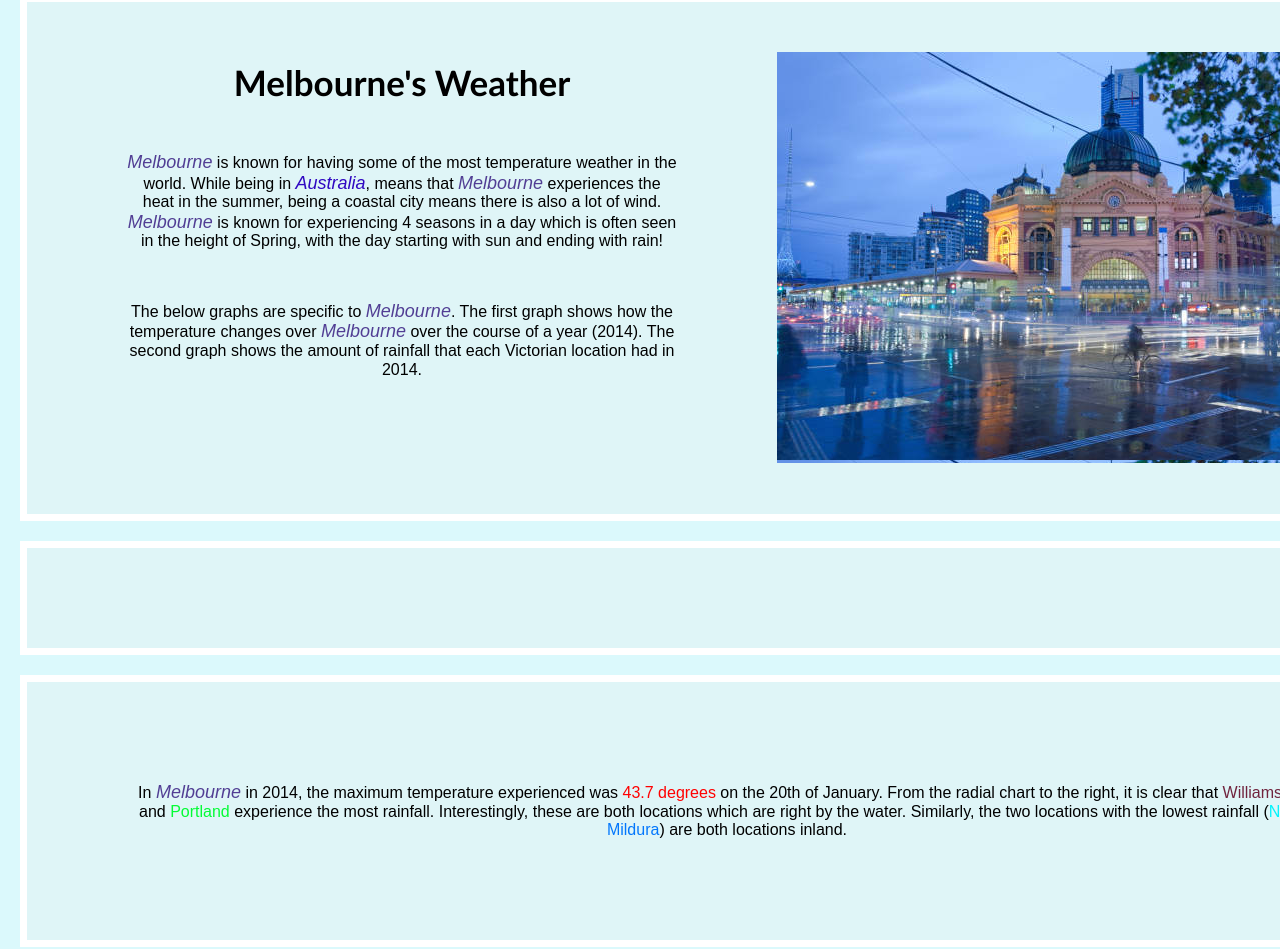
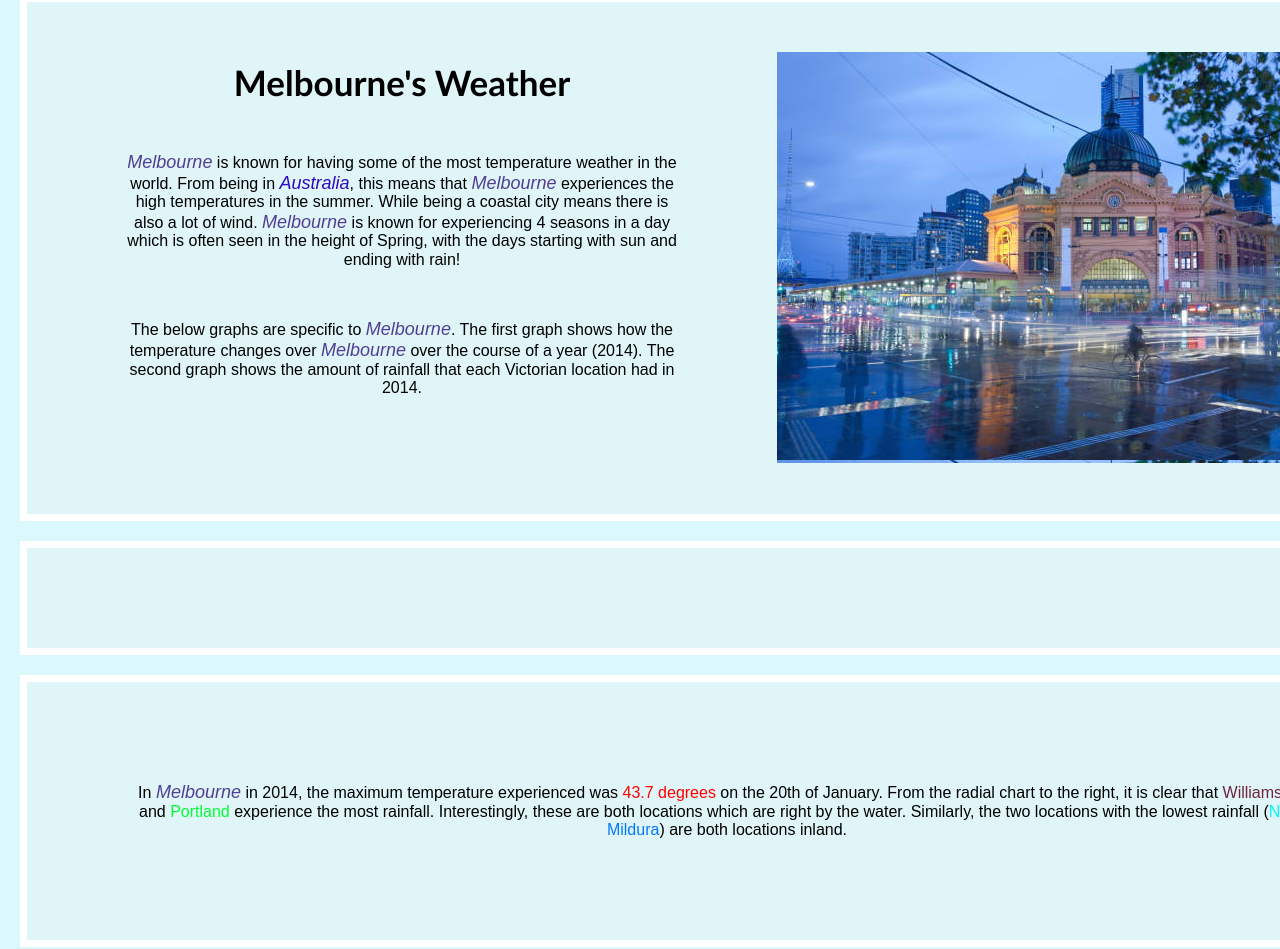
Before and after one commit to aliceb123/Visualisation2REAL, a plain HTML site: page index.html in a window 1280 px wide. Shown: the part 1575-2524 px from the top of the page. Drawn offline with nearby package versions, Linux system fonts and the light colour scheme; a script that the page names is missing.

Commit message:
Update index.html

```diff
--- a/index.html
+++ b/index.html
@@ -141,8 +141,8 @@ vegaEmbed('#bar_chart', spec2).then(function(result) {
       <p align = "center">
 
         <p3>Melbourne</p3> is known for having some of the most temperature weather in the world.
-        While being in <p2>Australia</p2>, means that <p3>Melbourne</p3> experiences the heat in the summer, being a coastal city means there is also a lot of wind.
-        <p3>Melbourne</p3> is known for experiencing 4 seasons in a day which is often seen in the height of Spring, with the day starting with sun and ending with rain! </p>
+        From being in <p2>Australia</p2>, this means that <p3>Melbourne</p3> experiences the high temperatures in the summer. While being a coastal city means there is also a lot of wind.
+        <p3>Melbourne</p3> is known for experiencing 4 seasons in a day which is often seen in the height of Spring, with the days starting with sun and ending with rain! </p>
 
     <p align = "center">
         The below graphs are specific to <p3>Melbourne</p3>. The first graph shows how the temperature changes over <p3>Melbourne</p3> over the course of a year (2014).
```
